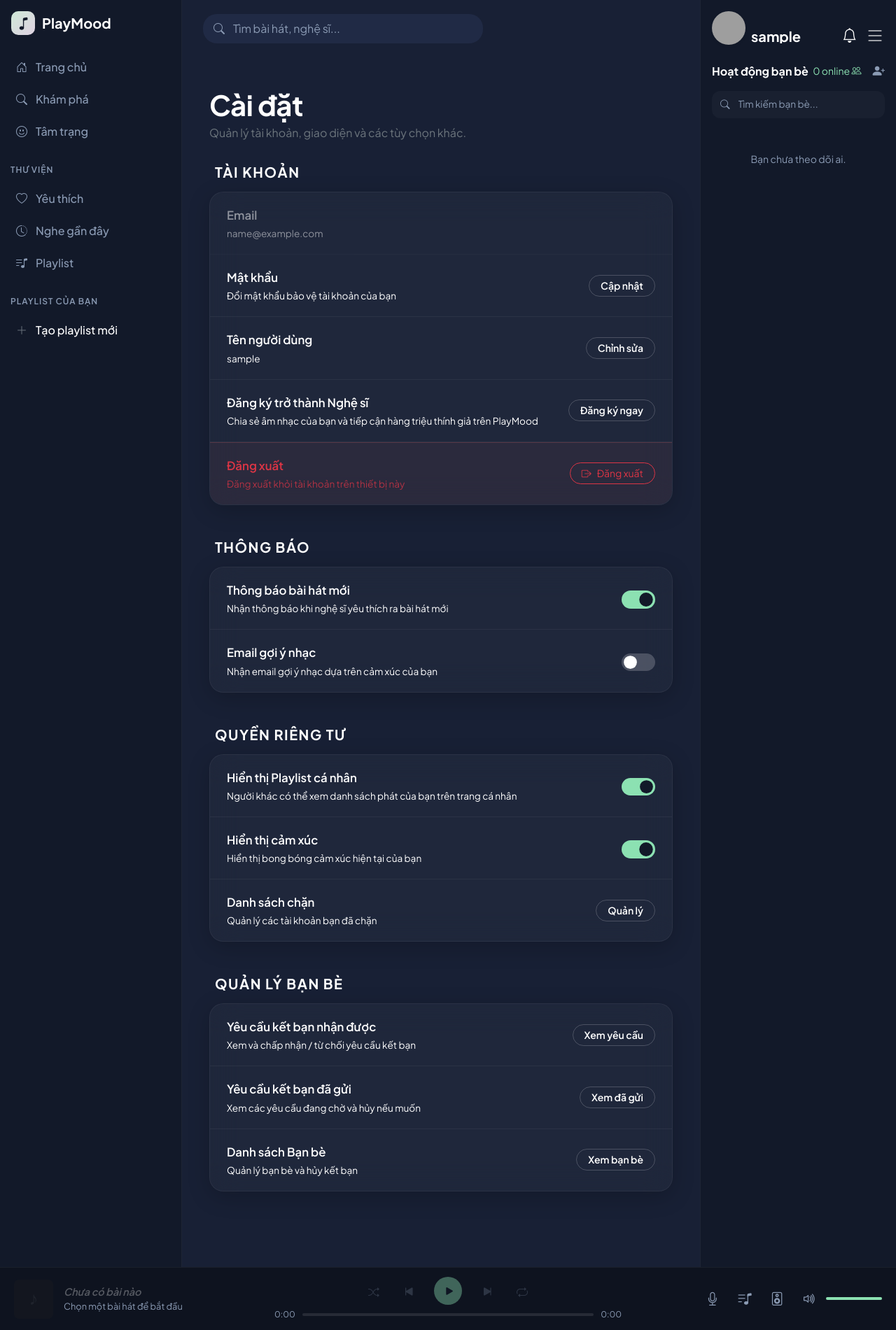
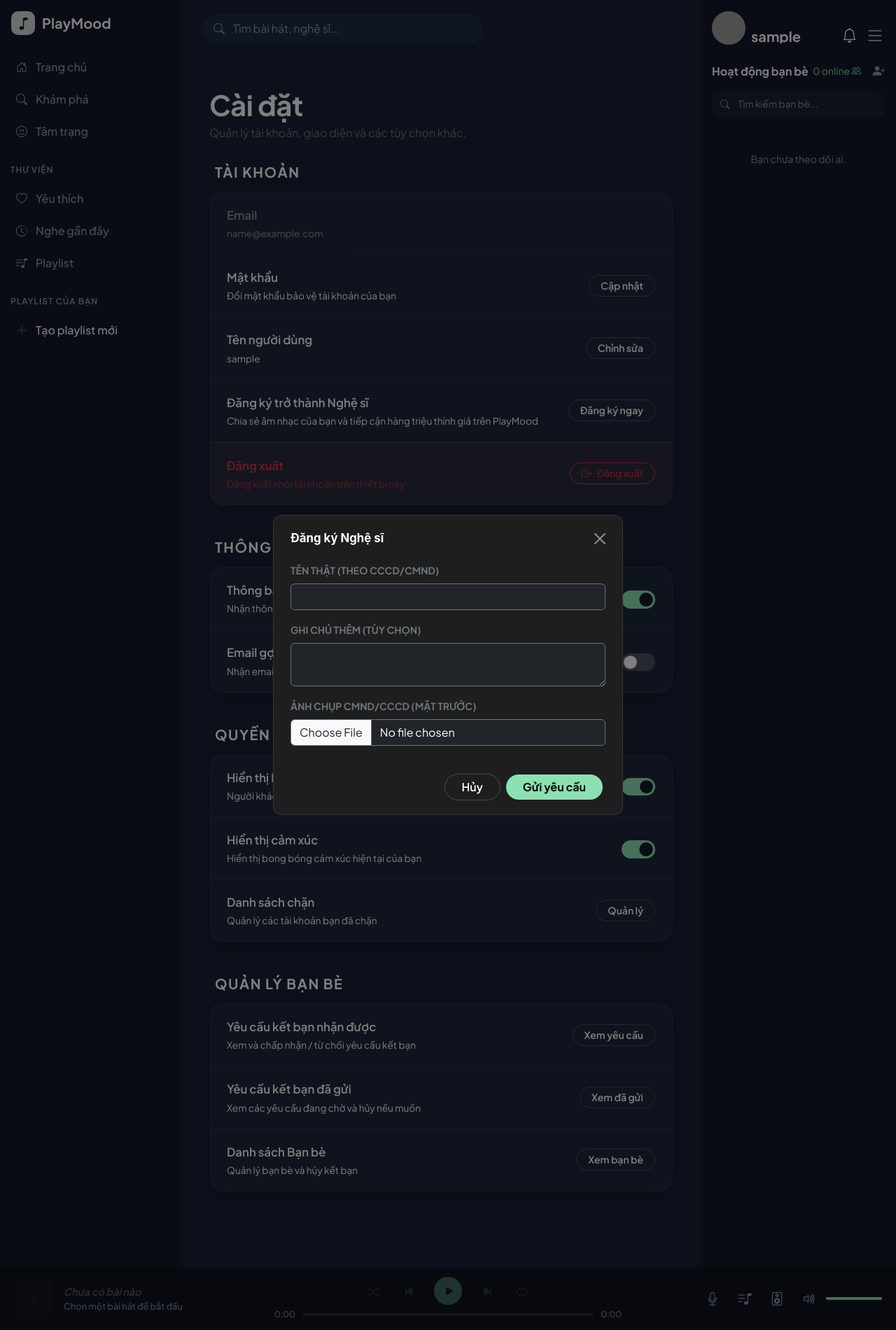
Before and after one commit to HQToann/PlayMood_Project, a Django app: page /settings/ in a window 1280 px wide, after a click on "Đăng ký ngay". Shown: the whole page at 70% size. Run offline with Django 5.2, Linux system fonts and the light colour scheme; the visitor is signed in with stand-in values (Sample User, id 1); data comes from the database, SQL or seed files in the repository; data that the repository does not hold is empty; some libraries are stand-ins or nearby versions; grey boxes are pictures that could not be loaded.

Commit message:
Thêm form đăng ký nghệ sĩ và ép ẩn icon password

```diff
--- a/static/css/auth.css
+++ b/static/css/auth.css
@@ -240,7 +240,7 @@
 /* Invert password reveal icon color in Edge/Chrome */
 input[type="password"]::-ms-reveal,
 input[type="password"]::-ms-clear {
-    display: none;
+    display: none !important;
 }
 
 
--- a/templates/settings/settings.html
+++ b/templates/settings/settings.html
@@ -498,7 +498,42 @@
             </div>
         </div>
     </div>
+    </div>
 
+    <!-- Artist Register Modal -->
+    <div class="modal fade pm-modal" id="artistRegisterModal" tabindex="-1" aria-hidden="true" data-bs-backdrop="static">
+        <div class="modal-dialog modal-dialog-centered">
+            <div class="modal-content" style="background-color: #1e1e1e; color: #fff; border: 1px solid rgba(255,255,255,0.1);">
+                <div class="modal-header border-bottom-0 pb-0">
+                    <h5 class="modal-title fw-bold">Đăng ký Nghệ sĩ</h5>
+                    <button type="button" class="btn-close btn-close-white" data-bs-dismiss="modal" aria-label="Close"></button>
+                </div>
+                <div class="modal-body">
+                    <form id="artistRegisterForm">
+                        <div class="mb-3">
+                            <label for="real_name" class="form-label text-secondary small text-uppercase fw-bold">Tên thật (Theo CCCD/CMND)</label>
+                            <input type="text" class="form-control bg-dark text-white border-secondary" id="real_name" required>
+                        </div>
+                        <div class="mb-3">
+                            <label for="note" class="form-label text-secondary small text-uppercase fw-bold">Ghi chú thêm (Tùy chọn)</label>
+                            <textarea class="form-control bg-dark text-white border-secondary" id="note" rows="2" placeholder="Link Facebook, SoundCloud, Spotify..."></textarea>
+                        </div>
+                        <div class="mb-3">
+                            <label for="id_card_image" class="form-label text-secondary small text-uppercase fw-bold">Ảnh chụp CMND/CCCD (Mặt trước)</label>
+                            <input class="form-control bg-dark text-white border-secondary" type="file" id="id_card_image" accept="image/*" required>
+                        </div>
+                        <div id="id_card_preview_container" class="mb-3 d-none text-center">
+                            <img id="id_card_preview" src="" alt="Preview" style="max-width: 100%; max-height: 200px; border-radius: 8px; border: 1px solid rgba(255,255,255,0.2);">
+                        </div>
+                    </form>
+                </div>
+                <div class="modal-footer border-top-0 pt-0">
+                    <button type="button" class="btn btn-outline-light rounded-pill px-4" data-bs-dismiss="modal">Hủy</button>
+                    <button type="button" class="btn btn-primary fw-bold rounded-pill px-4" style="background-color: #8CE1B2; color: #000; border: none;" onclick="handleArtistRegistration()">Gửi yêu cầu</button>
+                </div>
+            </div>
+        </div>
+    </div>
 
     <script src="{% static 'js/main.js' %}?v=24.2"></script>
     <script src="{% static 'js/settings.js' %}?v=24.7"></script>
```
